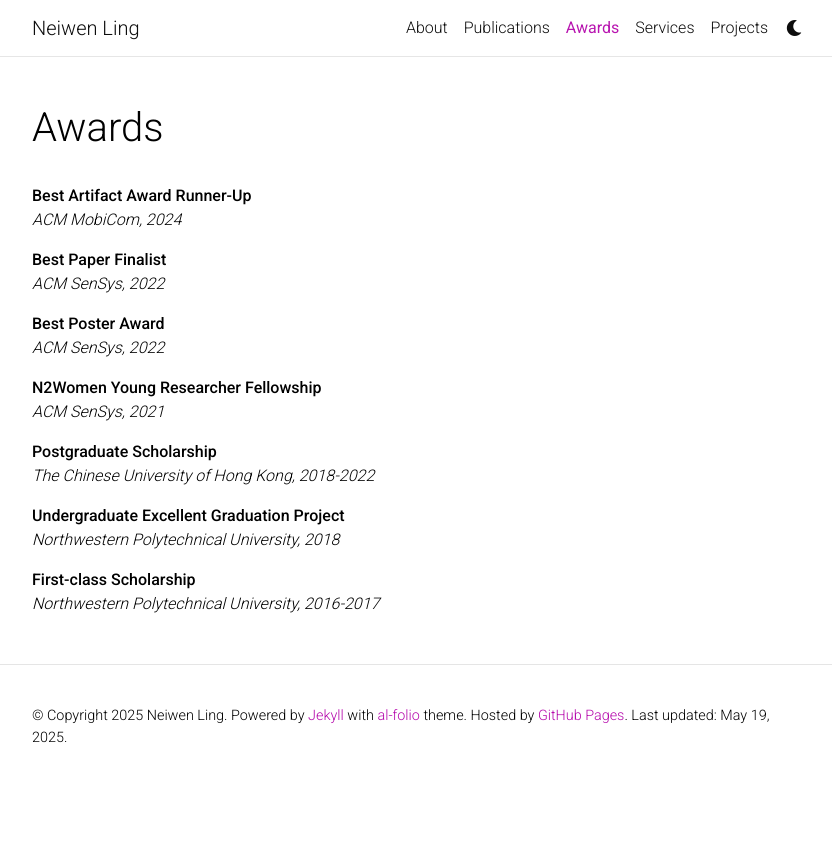
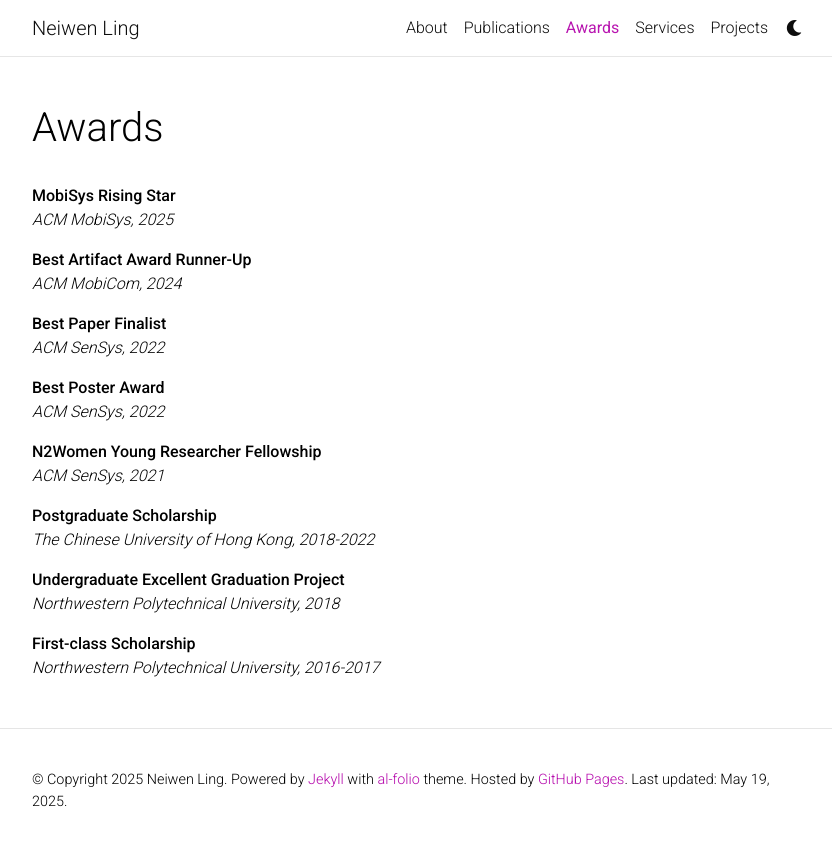
Before and after one commit to Neawhen/neiwen.github.io, a Jekyll site: the page built from _pages/awards.md, in a window 1280 px wide. Shown: the top 846 px of the page, without its empty margins (223-1055 px from the left). Built offline with Jekyll 4.4.1, drawn with Linux system fonts in a browser that asks for light colours; comment, search, counter and statistics services are not loaded; a style sheet for code colours, icons or effects is not loaded.

Commit message:
Update awards.md

```diff
--- a/_pages/awards.md
+++ b/_pages/awards.md
@@ -6,6 +6,9 @@ description:
 nav: true
 nav_order: 2
 ---
+**MobiSys Rising Star**\
+*ACM MobiSys, 2025*
+
 **Best Artifact Award Runner-Up**\
 *ACM MobiCom, 2024*
 
```
